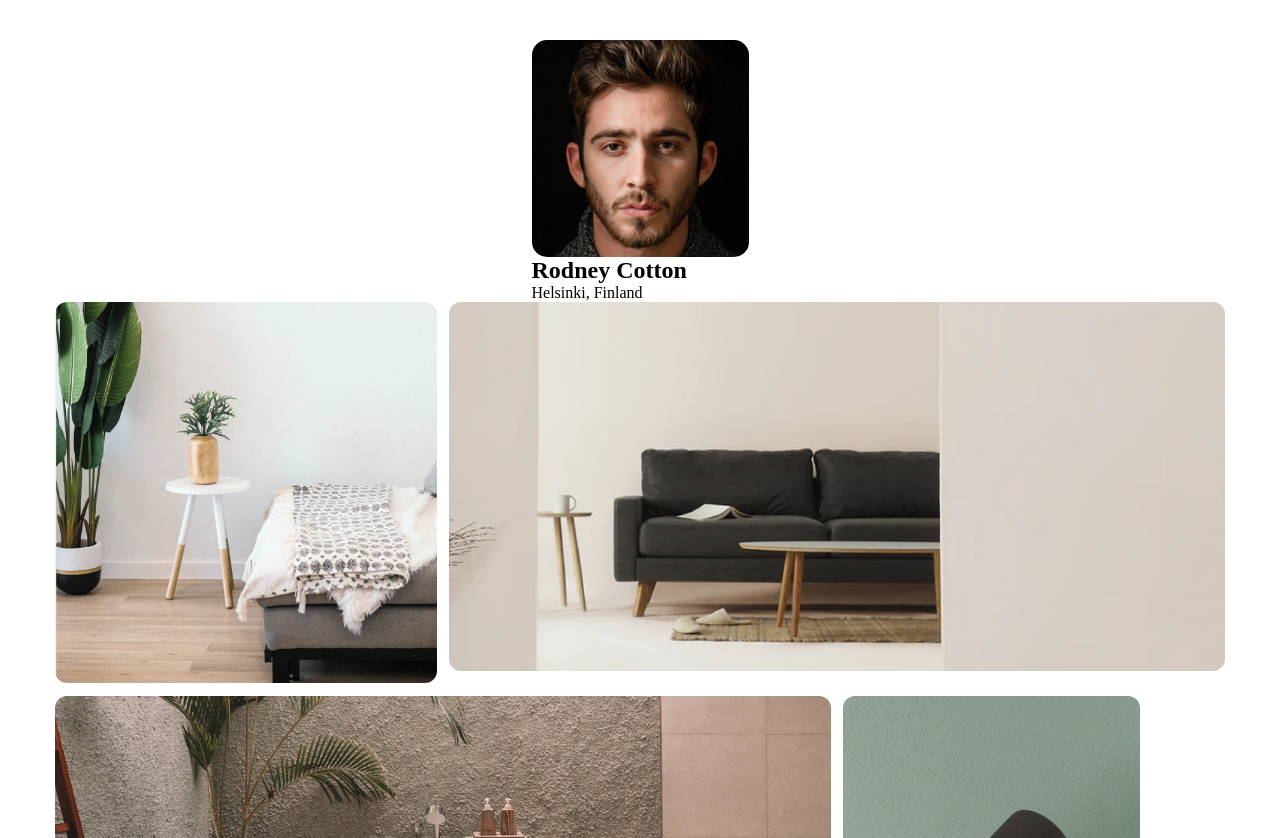
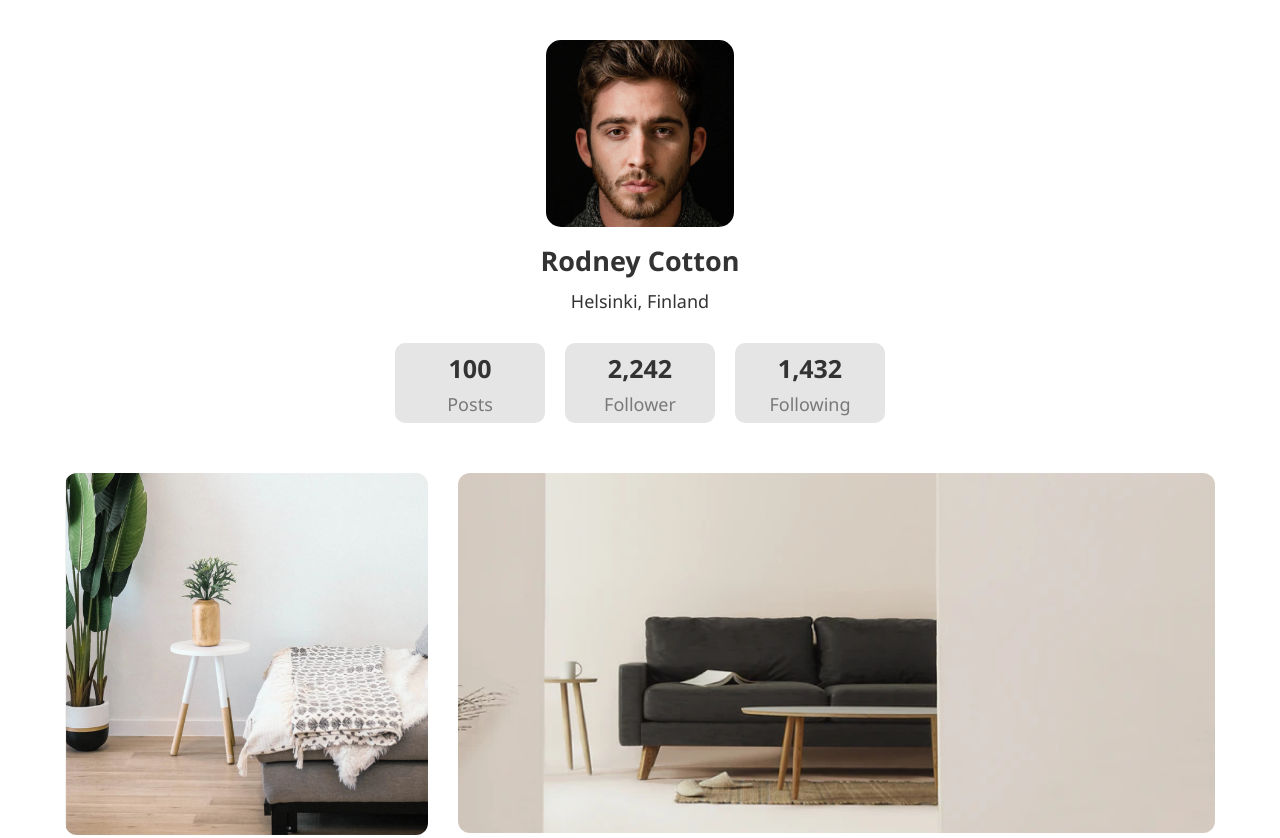
Before and after one commit to ahmedgamer4/my_gallery, a plain HTML site: page index.html in a window 1280 px wide. Shown: the top 838 px of the page. Drawn offline with Linux system fonts and the light colour scheme.

Commit message:
FINISHED

```diff
--- a/index.html
+++ b/index.html
@@ -14,12 +14,21 @@
         <div class="prof-img">
           <img src="./assets/profilePhoto.png" alt="">
         </div>
-        <h2 class="name">Rodney Cotton</h2>
+        <h4 class="name">Rodney Cotton</h4>
         <p class="place">Helsinki, Finland</p>
         <div class="status">
-          <div></div>
-          <div></div>
-          <div></div>
+          <div>
+            <p>100</p>
+            <p>Posts</p>
+          </div>
+          <div>
+            <p>2,242</p>
+            <p>Follower</p>
+          </div>
+          <div>
+            <p>1,432</p>
+            <p>Following</p>
+          </div>
         </div>
       </div>
       <div class="content">
--- a/styles.css
+++ b/styles.css
@@ -2,6 +2,8 @@
   box-sizing: border-box;
   padding: 0;
   margin: 0;
+  font-family: 'Segoe UI', Tahoma, Geneva, Verdana, sans-serif;
+  color: #333;
 }
 
 body {
@@ -40,9 +42,23 @@ body {
   }
 }
 
+.profile {
+  display: flex;
+  flex-direction: column;
+  align-items: center;
+  margin-bottom: 40px;
+  gap: 10px;
+}
+
+.profile h4 {
+  font-size: clamp(20px, 3vw, 27px);
+}
+
+.profile p {
+  font-size: clamp(12px, 1.5vw, 18px);
+}
 .prof-img {
-  width: 217px;
-  height: 217px;
+  width: clamp(50px, 30%, 217px);
 }
 
 .prof-img img {
@@ -51,27 +67,33 @@ body {
 }
 
 .content {
+  margin-top: 60px;
   display: grid;
   grid-template: 1fr 1fr 1fr / 1fr 1fr 1fr;
-  gap: 12px;
+  gap: clamp(10px, 3vw, 30px);
+  margin: 10px;
 }
 
 .content img {
-  max-width: 100%;
+  width: 100%;
   height: auto;
   border-radius: 12px;
+  object-fit: cover;
 }
 
 .content img:nth-child(1) {
   grid-column: 1 /2;
+  grid-row: 1/2;
 }
 
 .content img:nth-child(2) {
   grid-column: 2/4;
+  grid-row: 1/2;
 }
 
 .content img:nth-child(3) {
   grid-column: 1/3;
+  grid-row: 2/3;
 }
 
 .content img:nth-child(4) {
@@ -80,5 +102,38 @@ body {
 }
 
 .content img:nth-child(5) {
+  grid-column: 1/2;
+  grid-row: 3/4;
+}
 
+.content img:nth-child(6) {
+  grid-column: 2/3;
+  grid-row: 3/4;
 }
+
+.status {
+  display: flex;
+  gap: 20px;
+  margin-top: 20px;
+}
+
+.status div {
+  background-color: #e5e5e5;
+  border-radius: 10px;
+  width: 150px;
+  height: 80px;
+  display: flex;
+  gap: 7px;
+  flex-direction: column;
+  justify-content: center;
+  align-items: center;
+}
+
+.status div p:nth-child(1) {
+  font-weight: 900;
+  font-size: clamp(12px, 2vw, 25px);
+}
+
+.status div p:nth-child(2) {
+  color: rgba(51, 51, 51, 0.609);
+}
```
